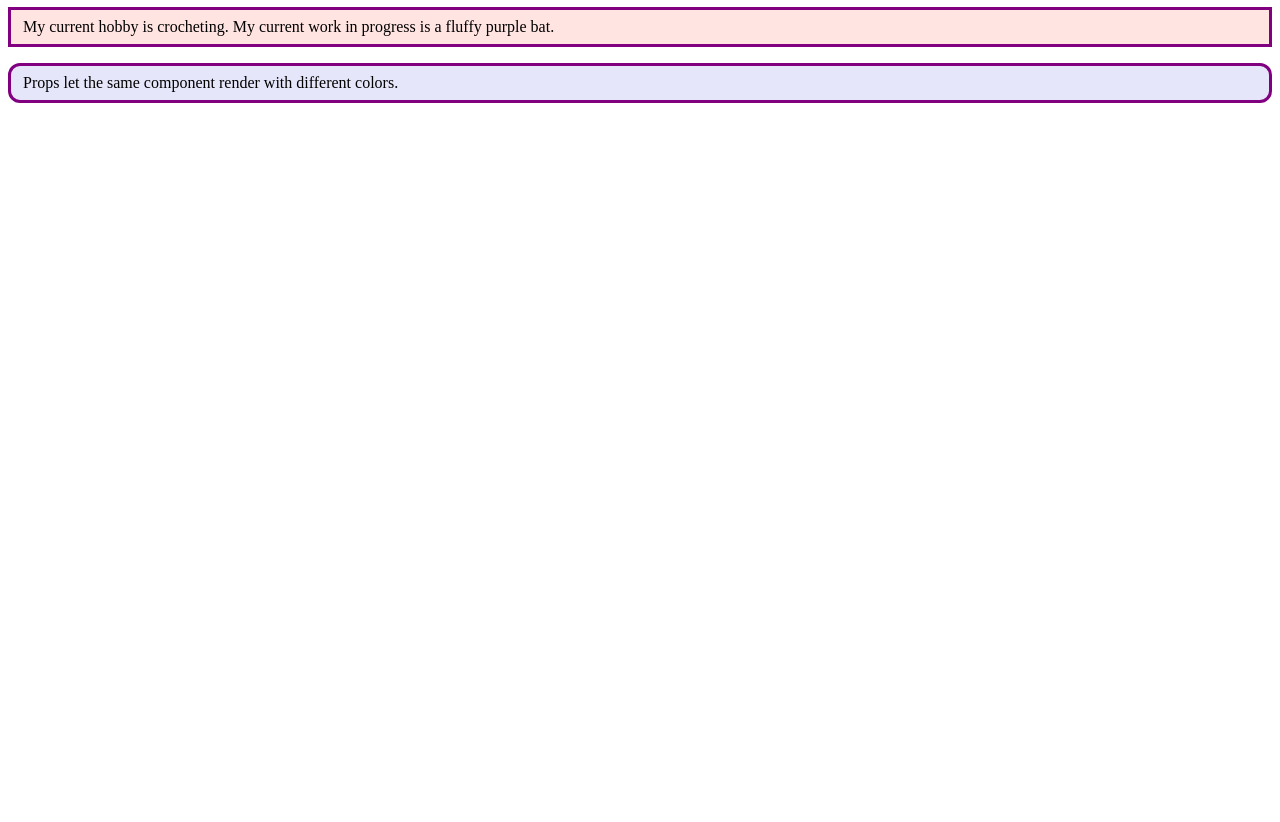
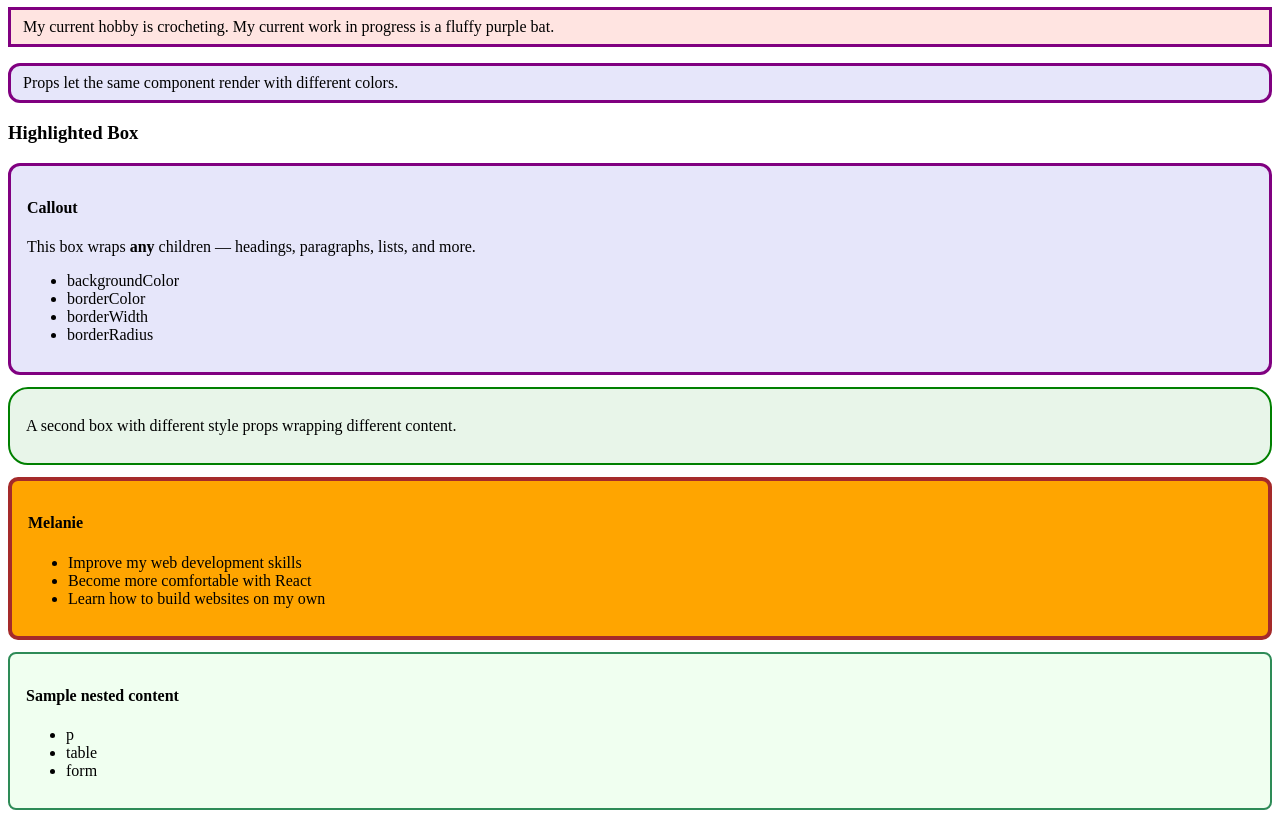
Before and after one commit to melanielochrie/kambaz-next-js-Fall-2026, a Next.js app: page /labs/lab1 in a window 1280 px wide. Shown: the part 5200-6022 px from the top of the page. Before the commit the page ends 5319 px from the top, so only its background shows below. Built offline with nearby package versions, Linux system fonts and the light colour scheme.

Commit message:
Added HighlightedBox to page.tsx

```diff
--- a/app/labs/lab1/page.tsx
+++ b/app/labs/lab1/page.tsx
@@ -5,6 +5,7 @@ import Tables from "./Tables";
 import Images from "./Images";
 import Forms from "./forms/Forms";
 import HighlightedParagraphLab from "./HighlightedParagraph";
+import HighlightedBoxLab from "./HighlightedBox";
 
 export default function Lab1() {
     return (
@@ -18,7 +19,7 @@ export default function Lab1() {
             <Images />
             <Forms />
             <HighlightedParagraphLab />
-
+            <HighlightedBoxLab />
 
 
             {/* do the next exercise here */}
```
